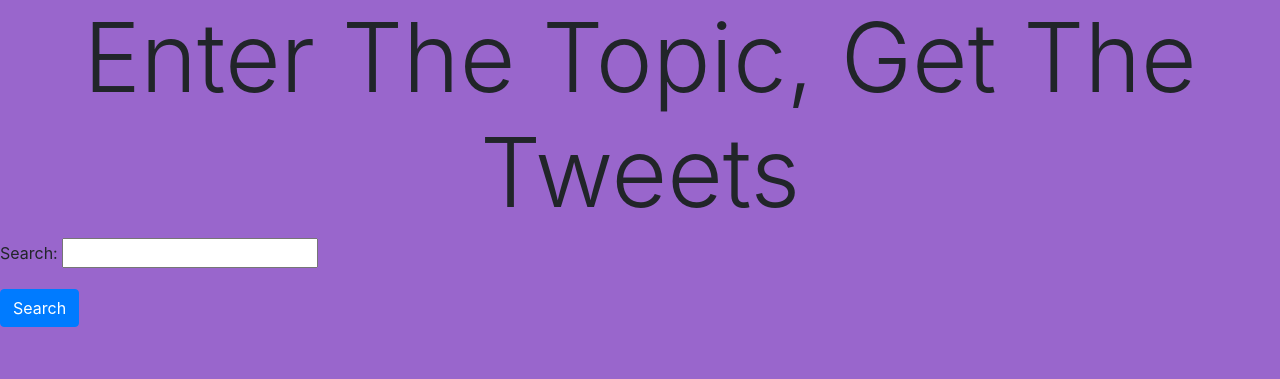
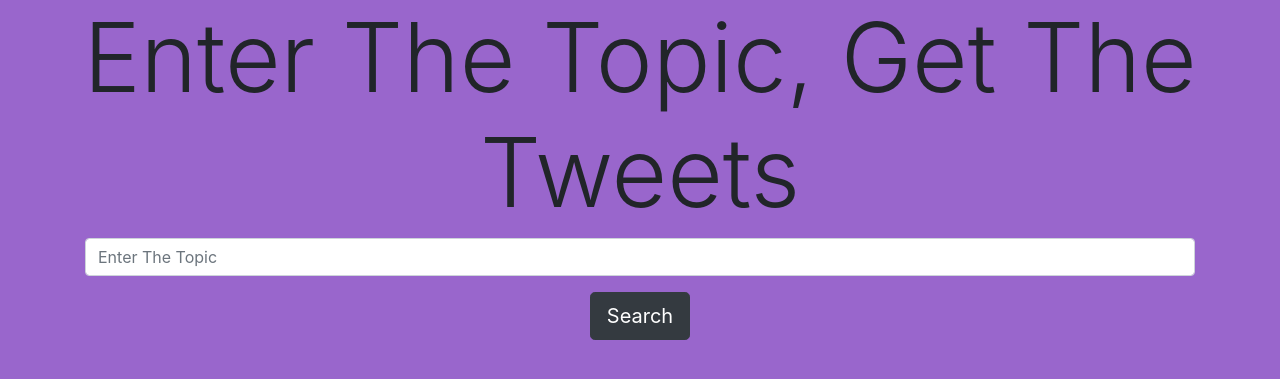
Before and after one commit to hmtj99/MSTC-WoC-Tweetify, a Django app: page / in a window 1280 px wide. Shown: the part 56-435 px from the top of the page. Run offline with Django 3.2, Linux system fonts and the light colour scheme; some libraries are stand-ins or nearby versions.

Commit message:
Added Bootstrap Styles To Search form

```diff
--- a/tweetify/search_app/forms.py
+++ b/tweetify/search_app/forms.py
@@ -1,4 +1,4 @@
 from django import forms
 
 class SearchForm(forms.Form):
-    search = forms.CharField(max_length=50)
+    search = forms.CharField(max_length=50,widget= forms.TextInput(attrs={'class':'form-control','placeholder':'Enter The Topic'}),label="")
--- a/tweetify/search_app/views.py
+++ b/tweetify/search_app/views.py
@@ -9,5 +9,5 @@ def index(request):
         form = SearchForm(request.POST)
         if form.is_valid():
             search = form.cleaned_data['search']
-            print("Topic is", search)
+            print("Topic is",search)
     return render(request,"search_app/index.html",{'form':form})
--- a/tweetify/templates/search_app/index.html
+++ b/tweetify/templates/search_app/index.html
@@ -2,9 +2,15 @@
 {%extends "search_app/base.html"%}
 {% block body_block %}
   <h1 class="display-1 text-center">Enter The Topic, Get The Tweets</h1>
-  <form class="form" method="post">
-    {% csrf_token %}
-    {{form.as_p}}
-    <input type="submit" class="btn btn-primary" value="Search">
-  </form>
+  <div class="container">
+    <form method="post">
+      {% csrf_token %}
+      {{form.as_p}}
+      <div class="text-center">
+          <input type="submit" class="btn btn-dark btn-lg" value="Search">
+      </div>
+
+    </form>
+  </div>
+
 {% endblock %}
```
